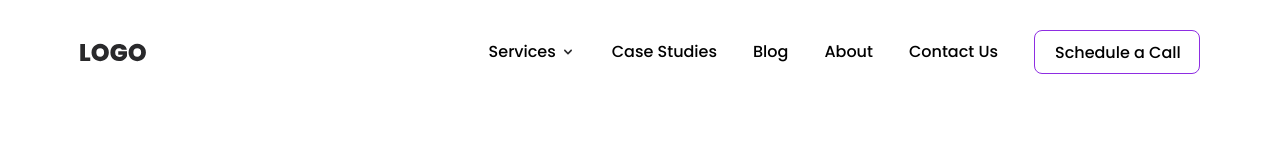
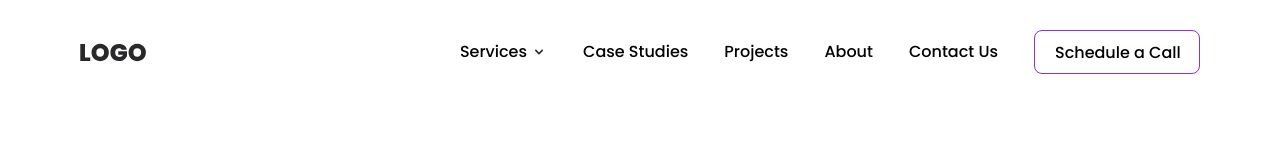
Before and after one commit to MobeenKhan221/Aubair-website, a Next.js app: page / in a window 1280 px wide. Shown: the top 160 px of the page. Built offline with nearby package versions, Linux system fonts and the light colour scheme.

Commit message:
Add scrolling

```diff
--- a/next.config.ts
+++ b/next.config.ts
@@ -1,3 +1,4 @@
+/* eslint-disable @typescript-eslint/no-explicit-any */
 /** @type {import('next').NextConfig} */
 const nextConfig = {
   reactStrictMode: false, // Enable React Strict Mode (optional)
--- a/src/app/page.tsx
+++ b/src/app/page.tsx
@@ -9,11 +9,21 @@ export default function Home() {
   return (
     <div>
       <Header />
-      <HomeSection />
-      <OurServices />
-      <SkillsTechnology />
-      <Projects />
-      <GetForm />
+      <section id="home">
+        <HomeSection />
+      </section>
+      <section id="services">
+        <OurServices />
+      </section>
+      <section id="skills">
+        <SkillsTechnology />
+      </section>
+      <section id="projects">
+        <Projects />
+      </section>
+      <section id="contact">
+        <GetForm />
+      </section>
       <Footer />
     </div>
   );
--- a/src/components/header.tsx
+++ b/src/components/header.tsx
@@ -7,14 +7,6 @@ import Image from "next/image";
 import { useState } from "react";
 
 const dropItems = [
-  { dropItem: "service1" },
-  { dropItem: "service1" },
-  { dropItem: "service1" },
-  { dropItem: "service1" },
-  { dropItem: "service1" },
-  { dropItem: "service1" },
-  { dropItem: "service1" },
-  { dropItem: "service1" },
   { dropItem: "service1" },
   { dropItem: "service1" },
   { dropItem: "service1" },
@@ -31,10 +23,20 @@ export default function Header() {
     setServicesMenuOpen(!isServicesMenuOpen);
   };
 
+  const scrollToSection = (id: string) => {
+    const section = document.getElementById(id);
+    if (section) {
+      section.scrollIntoView({ behavior: "smooth" });
+    }
+  };
   return (
     <div className="header-main">
       <div className="header-inner">
-        <div className="Main-logo">
+        <div
+          className="Main-logo"
+          onClick={() => scrollToSection("home")}
+          style={{ cursor: "pointer" }}
+        >
           <Image src={MainLogo} alt="Logo image" />
         </div>
 
@@ -51,7 +53,7 @@ export default function Header() {
             onMouseEnter={() => setServicesMenuOpen(true)}
             onMouseLeave={() => setServicesMenuOpen(false)}
           >
-            Services
+            <a onClick={() => scrollToSection("services")}>Services</a>
             <Image
               src={DropDownIcon}
               alt="Dropdown Icon"
@@ -60,7 +62,12 @@ export default function Header() {
             {isServicesMenuOpen && (
               <div className="dropdown-menu">
                 {dropItems.map((dropdown, index) => (
-                  <a key={index} href="#" className="dropdown-item">
+                  <a
+                    key={index}
+                    href="#"
+                    className="dropdown-item"
+                    onClick={() => scrollToSection("services")}
+                  >
                     {dropdown.dropItem}
                   </a>
                 ))}
@@ -68,16 +75,28 @@ export default function Header() {
             )}
           </div>
 
-          <a href="#" className="tags">
+          <a
+            href="#"
+            className="tags"
+            onClick={() => scrollToSection("skills")}
+          >
             Case Studies
           </a>
-          <a href="#" className="tags">
-            Blog
+          <a
+            href="#"
+            className="tags"
+            onClick={() => scrollToSection("projects")}
+          >
+            Projects
           </a>
-          <a href="#" className="tags">
+          <a href="#" className="tags" onClick={() => scrollToSection("About")}>
             About
           </a>
-          <a href="#" className="tags">
+          <a
+            href="#"
+            className="tags"
+            onClick={() => scrollToSection("contact")}
+          >
             Contact Us
           </a>
           <button className="header-btn-call">Schedule a Call</button>
--- a/src/style/header.css
+++ b/src/style/header.css
@@ -63,6 +63,7 @@
 }
 
 .dropdown-menu {
+  /* position: fixed; */
   position: absolute;
   top: 20px;
   left: 0%;
@@ -73,7 +74,8 @@
   flex-wrap: wrap;
   padding: 0.5rem 0;
   z-index: 90099;
-  width: 100%;
+  width: 100px;
+  border-radius: 12px;
   gap: 20px;
 }
 
```
